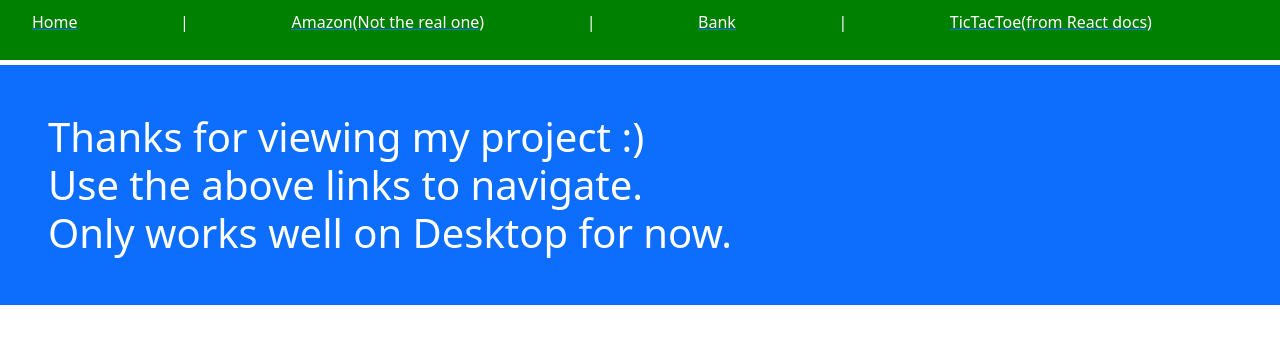
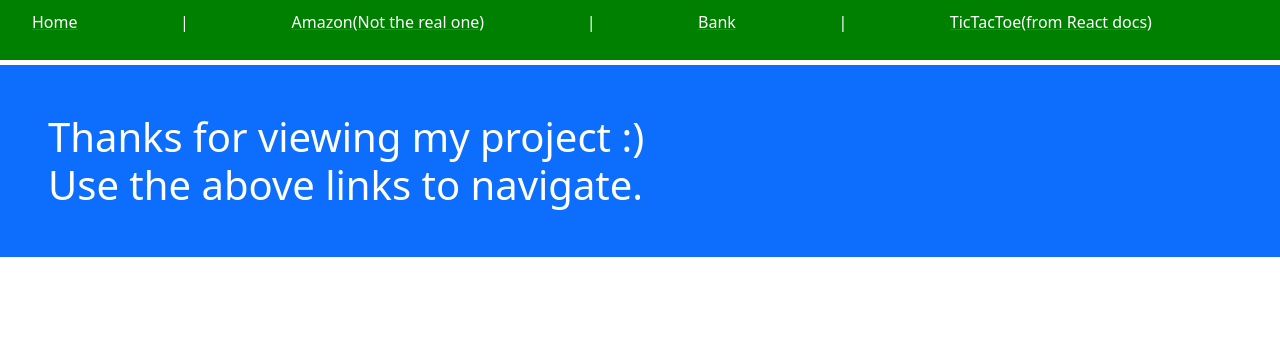
Before and after one commit to Charles7458/react-projects, a React (Vite) app: page / in a window 1280 px wide. Shown: the top 344 px of the page. Built offline with nearby package versions, Linux system fonts and the light colour scheme.

Commit message:
updated Home.jsx

```diff
--- a/src/Home.jsx
+++ b/src/Home.jsx
@@ -5,7 +5,6 @@ export default function Home() {
             <h1 className="p-5 bg-primary text-white">
                 Thanks for viewing my project :)<br/>
                 Use the above links to navigate.<br/>
-                Only works well on Desktop for now.
             </h1>
         </div>
      );
```
